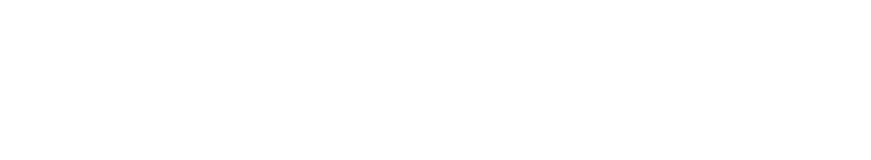
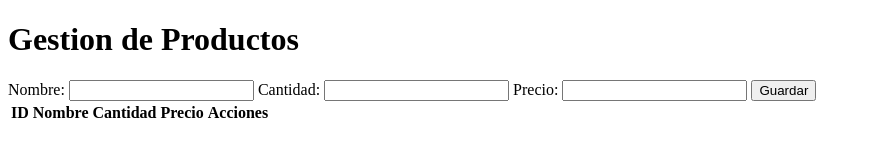
Before and after one commit to gastyVelez/comercionet, a plain HTML site: page index.html in a window 1280 px wide. Shown: the whole page, without its empty margins (0-871 px from the left). Drawn offline with Linux system fonts and the light colour scheme.

Commit message:
se arma la estructura de la tabla

```diff
--- a/index.html
+++ b/index.html
@@ -3,9 +3,34 @@
 <head>
     <meta charset="UTF-8">
     <meta name="viewport" content="width=device-width, initial-scale=1.0">
-    <title>Document</title>
+    <link rel="stylesheet" href="style.css">
+    <title>Gestion de productos</title>
 </head>
 <body>
+    <h1>Gestion de Productos</h1>
+    <form id="productoForm">
+        <input type="hidden" id="productoId">
+        <label for="nombre">Nombre:</label>
+        <input type="text" id="nombre" required>
+        <label for="cantidad">Cantidad:</label>
+        <input type="number" id="cantidad" required>
+        <label for="precio">Precio:</label>
+        <input type="number" step="0.01" id="precio" required>
+        <button type="submit">Guardar</button>
+    </form>
 
+    <table id="productoTable">
+        <thead>
+            <tr>
+                <th>ID</th>
+                <th>Nombre</th>
+                <th>Cantidad</th>
+                <th>Precio</th>
+                <th>Acciones</th>
+            </tr>
+        </thead>
+        <tbody></tbody>
+    </table>
+    <script src="script.js"></script>
 </body>
 </html>
```
